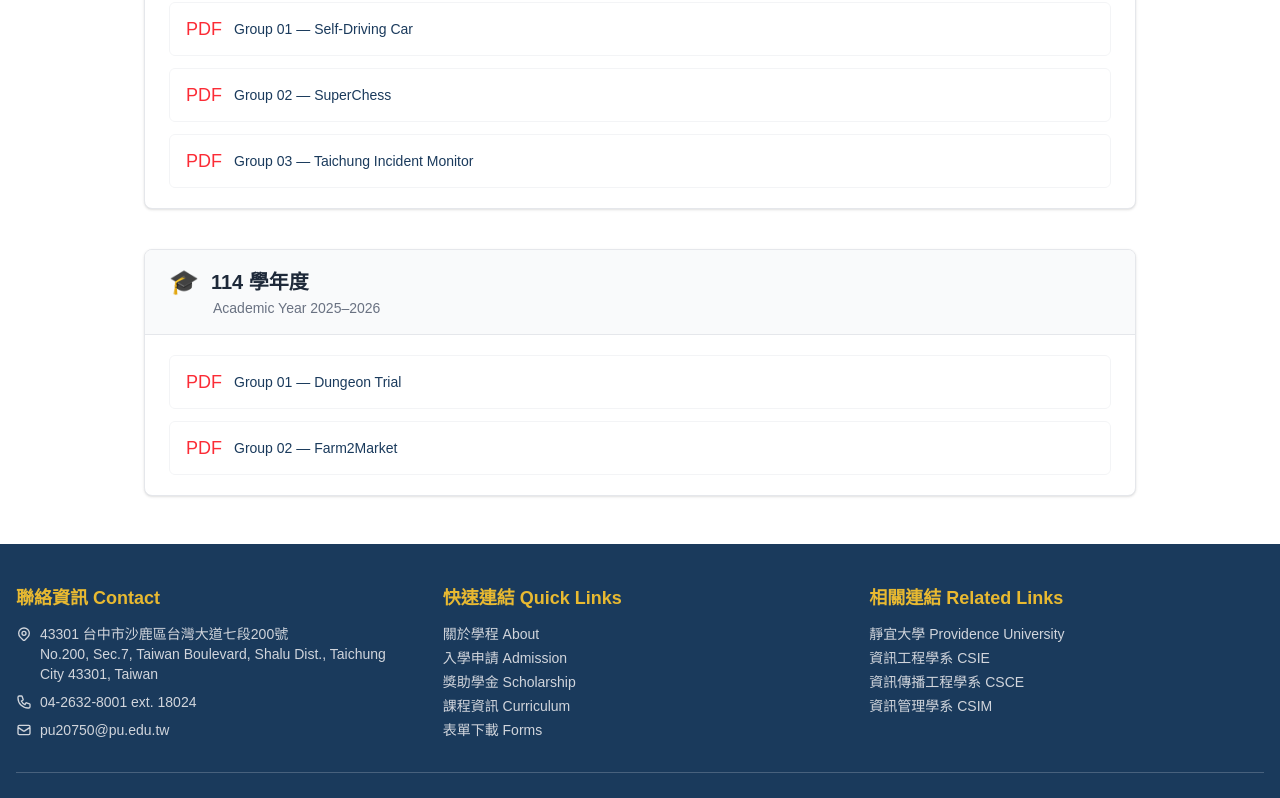
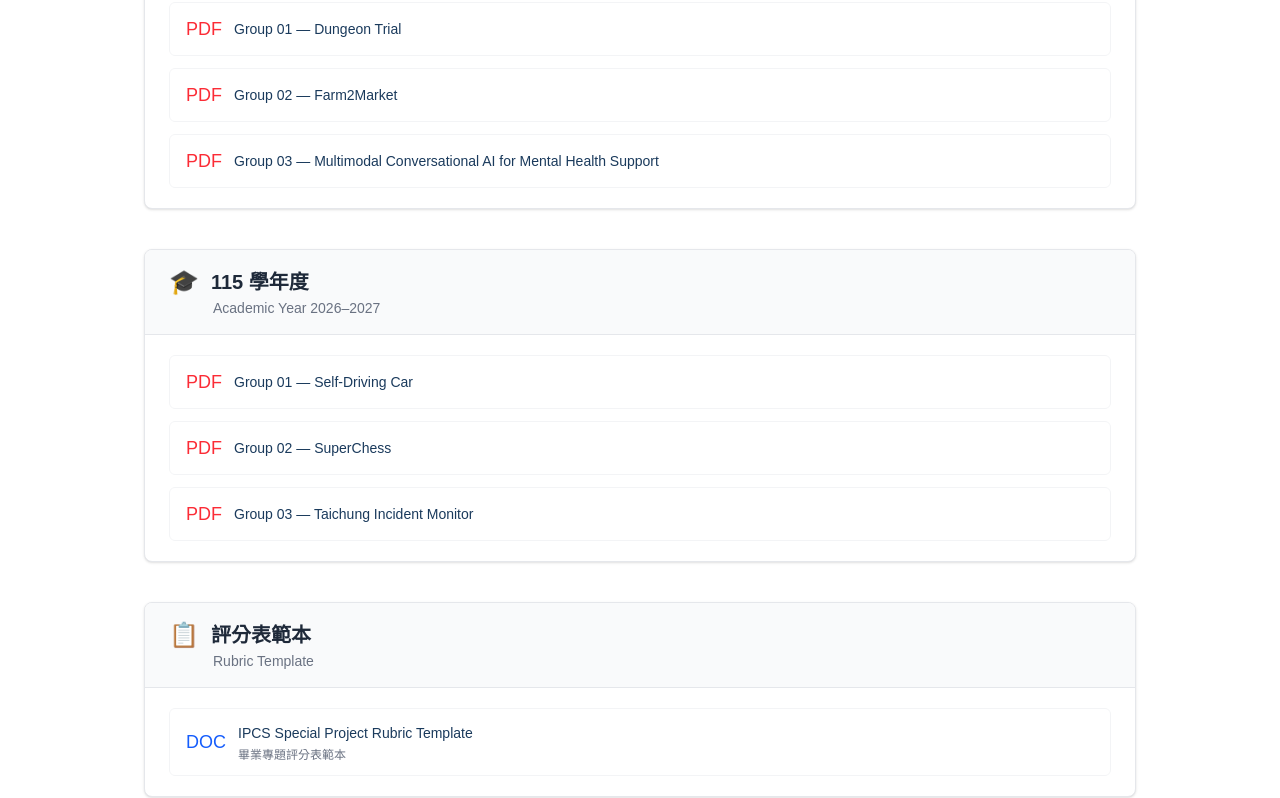
Before and after one commit to htchu/ipcs, a Next.js app: page /projects in a window 1280 px wide. Shown: the part 380-1178 px from the top of the page. Built offline with nearby package versions, Linux system fonts and the light colour scheme.

Commit message:
Add 114 Group 03 project, reorder years, and add rubric template
Co-Authored-By: Claude Opus 4.6 <noreply@anthropic.com>

```diff
--- a/src/app/projects/page.tsx
+++ b/src/app/projects/page.tsx
@@ -24,6 +24,28 @@ type AcademicYear = {
 
 const years: AcademicYear[] = [
   {
+    year: "114",
+    labelZh: "114 學年度",
+    labelEn: "Academic Year 2025–2026",
+    projects: [
+      {
+        group: "Group 01",
+        titleEn: "Dungeon Trial",
+        href: "/docs/projects/114/114Group01_Dungeon_Trial.pdf",
+      },
+      {
+        group: "Group 02",
+        titleEn: "Farm2Market",
+        href: "/docs/projects/114/114Group02_Farm2Market Progress.pdf",
+      },
+      {
+        group: "Group 03",
+        titleEn: "Multimodal Conversational AI for Mental Health Support",
+        href: "/docs/projects/114/114Group03_MultimodalConversationalAIforMentalHealthSupport.pdf",
+      },
+    ],
+  },
+  {
     year: "115",
     labelZh: "115 學年度",
     labelEn: "Academic Year 2026–2027",
@@ -42,23 +64,6 @@ const years: AcademicYear[] = [
         group: "Group 03",
         titleEn: "Taichung Incident Monitor",
         href: "/docs/projects/115/115Group03_TaichungIncidentMonitor.pdf",
-      },
-    ],
-  },
-  {
-    year: "114",
-    labelZh: "114 學年度",
-    labelEn: "Academic Year 2025–2026",
-    projects: [
-      {
-        group: "Group 01",
-        titleEn: "Dungeon Trial",
-        href: "/docs/projects/114/114Group01_Dungeon_Trial.pdf",
-      },
-      {
-        group: "Group 02",
-        titleEn: "Farm2Market",
-        href: "/docs/projects/114/114Group02_Farm2Market Progress.pdf",
       },
     ],
   },
@@ -110,6 +115,36 @@ export default function ProjectsPage() {
           </section>
         ))}
       </div>
+
+      {/* Rubric Template */}
+      <section className="mt-10 bg-white border border-gray-200 rounded-lg shadow-sm overflow-hidden">
+        <div className="bg-gray-50 border-b border-gray-200 px-6 py-4">
+          <h2 className="text-xl font-bold text-gray-800 flex items-center gap-3">
+            <span className="text-2xl">📋</span>
+            評分表範本
+          </h2>
+          <p className="text-sm text-gray-500 ml-11">Rubric Template</p>
+        </div>
+
+        <div className="px-6 py-5">
+          <Link
+            href="/docs/projects/IPCS_Special_Project_Rubric_template.docx"
+            target="_blank"
+            rel="noopener noreferrer"
+            className="group flex items-center gap-3 rounded-md border border-gray-100 px-4 py-3 hover:border-primary/30 hover:bg-primary/5 transition"
+          >
+            <span className="shrink-0 text-blue-600 text-lg">DOC</span>
+            <span>
+              <span className="text-sm font-medium text-primary group-hover:underline">
+                IPCS Special Project Rubric Template
+              </span>
+              <span className="block text-xs text-gray-500 mt-0.5">
+                畢業專題評分表範本
+              </span>
+            </span>
+          </Link>
+        </div>
+      </section>
     </div>
   );
 }
```
Also changed, not shown: 2 other files (tests, documents, lock files or other folders).
